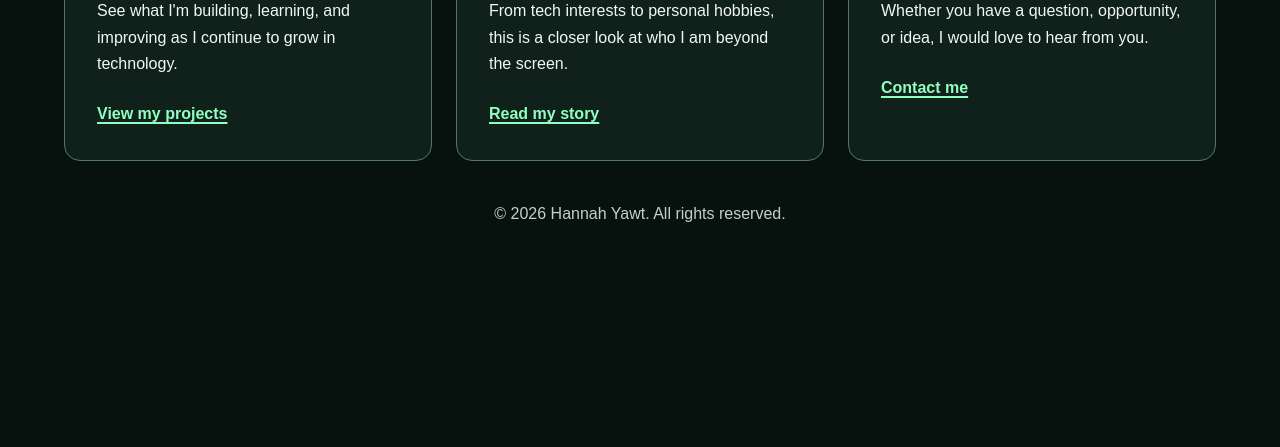
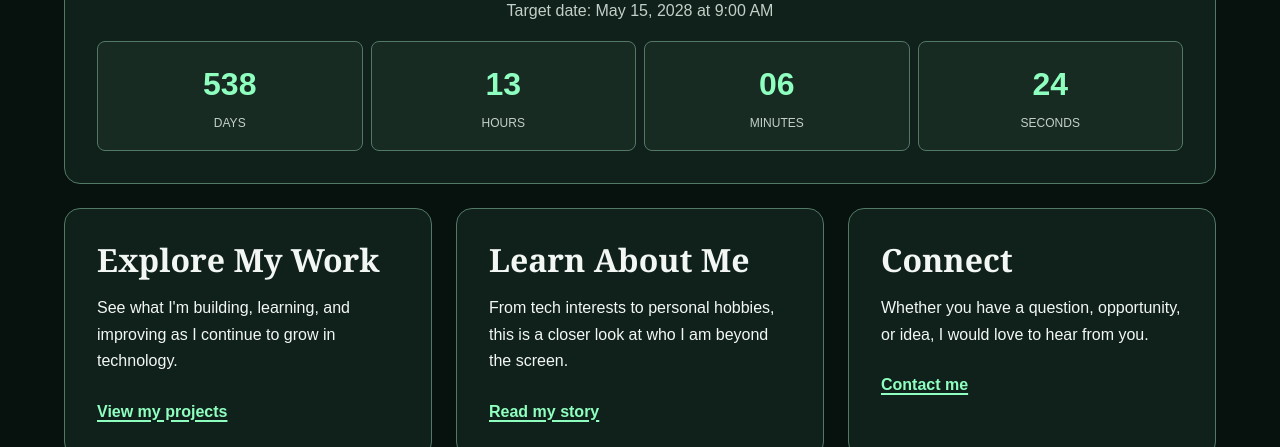
Before and after one commit to YawtDevelopment/My-First-Site, a plain HTML site: page index.html in a window 1280 px wide. Shown: the part 653-1100 px from the top of the page. Before the commit the page ends 912 px from the top, so only its background shows below. Drawn offline with Linux system fonts and the light colour scheme.

Commit message:
Add the graduation countdown to the My-First-Site homepage

```diff
--- a/index.html
+++ b/index.html
@@ -42,6 +42,19 @@
         </ul>
       </aside>
     </section>
+
+    <section class="card grad-card" aria-labelledby="grad-title">
+      <h2 id="grad-title">🎓 Class of 2028 Countdown</h2>
+      <p class="grad-subtitle">Target date: May 15, 2028 at 9:00 AM</p>
+      <div id="countdown-display" class="timer-grid" role="timer" aria-label="Time remaining until graduation" aria-live="off">
+        <div class="time-box"><span id="days" class="time-value">--</span><span class="time-label">Days</span></div>
+        <div class="time-box"><span id="hours" class="time-value">--</span><span class="time-label">Hours</span></div>
+        <div class="time-box"><span id="minutes" class="time-value">--</span><span class="time-label">Minutes</span></div>
+        <div class="time-box"><span id="seconds" class="time-value">--</span><span class="time-label">Seconds</span></div>
+      </div>
+      <p id="countdown-complete" class="completion-message" role="status" hidden>🎉 Congratulations, Graduate! 🎉</p>
+    </section>
+
     <section class="feature-grid" aria-label="Explore the portfolio">
       <article class="card small-card">
         <h2>Explore My Work</h2>
@@ -61,5 +74,32 @@
     </section>
   </main>
   <footer><p>&copy; 2026 Hannah Yawt. All rights reserved.</p></footer>
+
+  <script>
+    const graduationDate = new Date('May 15, 2028 09:00:00').getTime();
+    const countdownDisplay = document.querySelector('#countdown-display');
+    const completionMessage = document.querySelector('#countdown-complete');
+
+    function updateCountdown() {
+      const distance = graduationDate - Date.now();
+
+      if (distance <= 0) {
+        window.clearInterval(timerInterval);
+        countdownDisplay.hidden = true;
+        completionMessage.hidden = false;
+        return;
+      }
+
+      document.querySelector('#days').textContent = Math.floor(distance / 86400000);
+      document.querySelector('#hours').textContent = String(Math.floor((distance % 86400000) / 3600000)).padStart(2, '0');
+      document.querySelector('#minutes').textContent = String(Math.floor((distance % 3600000) / 60000)).padStart(2, '0');
+      document.querySelector('#seconds').textContent = String(Math.floor((distance % 60000) / 1000)).padStart(2, '0');
+    }
+
+    updateCountdown();
+    if (graduationDate > Date.now()) {
+      window.timerInterval = window.setInterval(updateCountdown, 1000);
+    }
+  </script>
 </body>
 </html>
--- a/style.css
+++ b/style.css
@@ -114,6 +114,49 @@ li { margin-bottom: var(--space-1); }
 .feature-grid, .project-grid, .interest-grid { display: grid; gap: var(--space-3); margin-top: var(--space-3); }
 .small-card { min-height: 100%; }
 .small-card a { display: inline-block; margin-top: var(--space-1); }
+
+.grad-card {
+  margin-top: var(--space-3);
+  text-align: center;
+}
+.grad-subtitle {
+  color: var(--muted);
+}
+.timer-grid {
+  display: grid;
+  grid-template-columns: repeat(4, minmax(0, 1fr));
+  gap: var(--space-1);
+}
+.time-box {
+  min-width: 0;
+  padding: var(--space-2) var(--space-1);
+  border-radius: 0.5rem;
+  background: var(--surface-raised);
+  border: 1px solid var(--border);
+}
+.time-value {
+  display: block;
+  color: var(--mint);
+  font-size: clamp(1.35rem, 5vw, 2rem);
+  font-weight: 800;
+  font-variant-numeric: tabular-nums;
+}
+.time-label {
+  display: block;
+  margin-top: 0.25rem;
+  color: var(--muted);
+  font-size: 0.75rem;
+  text-transform: uppercase;
+}
+.completion-message {
+  margin: 0;
+  padding: var(--space-2) 0;
+  color: var(--mint);
+  font-size: 1.25rem;
+  font-weight: 800;
+}
+[hidden] { display: none !important; }
+
 .project-intro { margin-bottom: var(--space-3); }
 .project-card { display: flex; flex-direction: column; align-items: flex-start; gap: var(--space-1); }
 .project-card p { margin-bottom: 0; }
@@ -167,6 +210,8 @@ footer p { margin: 0; }
   .nav-list a { width: 100%; }
   .hero-actions { flex-direction: column; }
   .button { width: 100%; }
+  .timer-grid { gap: 0.35rem; }
+  .time-box { padding: 0.6rem 0.25rem; }
 }
 @media (prefers-reduced-motion: reduce) {
   *, *::before, *::after { scroll-behavior: auto !important; }
```
